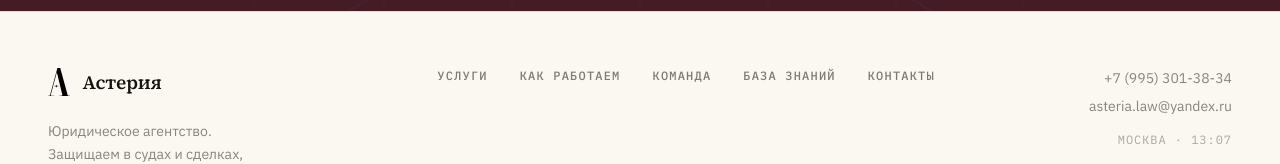
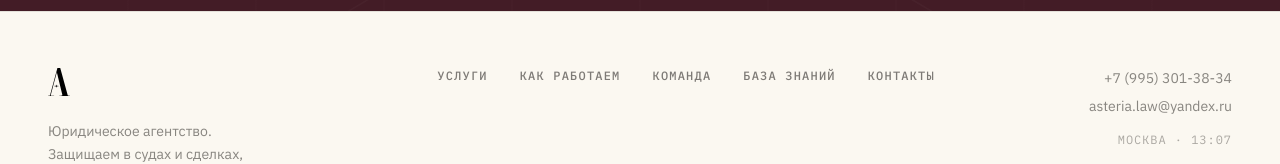
Before and after one commit to ByteSpectre/asteria-site, a Next.js app: page / in a window 1280 px wide. Shown: the part 8160-8324 px from the top of the page. Built offline with nearby package versions, Linux system fonts and the light colour scheme.

Commit message:
Убрал название компании из футера

```diff
--- a/components/Footer.tsx
+++ b/components/Footer.tsx
@@ -41,9 +41,6 @@ export default function Footer() {
               height={30}
               className="h-7 w-auto brightness-0"
             />
-            <span className="type-card-title font-display font-semibold tracking-[0.02em]">
-              Астерия
-            </span>
           </Link>
           <p className="mt-4 max-w-[28ch] text-sm leading-relaxed text-ink/50">
             Юридическое агентство. Защищаем в судах и сделках, сохраняем активы.
```
